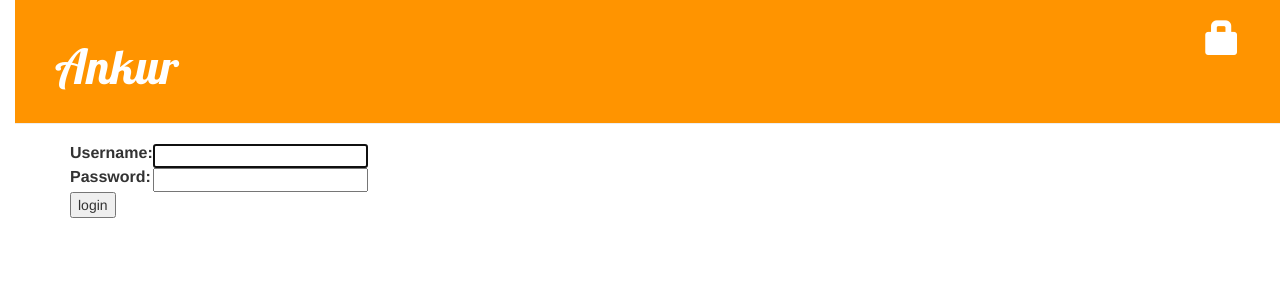
After one commit to AnkurBegining/my-first-blog, a Django app: page /accounts/login/ in a window 1280 px wide. The commit adds this page. Shown: the top 300 px of the page. Run offline with Django 3.2, Linux system fonts and the light colour scheme; some libraries are stand-ins or nearby versions.

Commit message:
feat: log in and log out option added.

```diff
--- a/blog/templates/blog/base.html
+++ b/blog/templates/blog/base.html
@@ -11,8 +11,14 @@
 <body>
 <div class="page-header">
     {% if user.is_authenticated %}
-    <a href="{% url 'post_new' %}" class="top-menu"><span class="glyphicon glyphicon-plus"></span></a>
-    <a href="{% url 'post_draft_list' %}" class="top-menu"><span class="glyphicon glyphicon-edit"></span></a>
+        <a href="{% url 'post_new' %}" class="top-menu"><span class="glyphicon glyphicon-plus"></span></a>
+        <a href="{% url 'post_draft_list' %}" class="top-menu"><span class="glyphicon glyphicon-edit"></span></a>
+        <p class="top-menu">Hello {{ user.username }} <small>(<a href="{% url 'logout' %}">Log out</a>)</small></p>
+
+    {% else %}
+        <a href="{% url 'login' %}" class="top-menu"><span class="glyphicon glyphicon-lock"></span></a>
+
+
     {% endif %}
 
     <h1><a href="/">Ankur</a></h1>
--- /dev/null
+++ b/blog/templates/registration/login.html
@@ -0,0 +1,24 @@
+{% extends "blog/base.html" %}
+
+{% block content %}
+    {% if form.errors %}
+        <p>Your username and password didn't match. Please try again.</p>
+    {% endif %}
+
+    <form method="post" action="{% url 'login' %}">
+    {% csrf_token %}
+        <table>
+        <tr>
+            <td>{{ form.username.label_tag }}</td>
+            <td>{{ form.username }}</td>
+        </tr>
+        <tr>
+            <td>{{ form.password.label_tag }}</td>
+            <td>{{ form.password }}</td>
+        </tr>
+        </table>
+
+        <input type="submit" value="login" />
+        <input type="hidden" name="next" value="{{ next }}" />
+    </form>
+{% endblock %}
--- a/blog_by_django/settings.py
+++ b/blog_by_django/settings.py
@@ -114,6 +114,8 @@ USE_L10N = True
 
 USE_TZ = True
 
+LOGIN_REDIRECT_URL = '/'
+
 
 # Static files (CSS, JavaScript, Images)
 # https://docs.djangoproject.com/en/1.11/howto/static-files/
--- a/blog_by_django/urls.py
+++ b/blog_by_django/urls.py
@@ -15,8 +15,11 @@ Including another URLconf
 """
 from django.conf.urls import url, include
 from django.contrib import admin
+from django.contrib.auth import views
 
 urlpatterns = [
     url(r'^admin/', admin.site.urls),
+    url(r'^accounts/login/$', views.login),
+    url(r'^accounts/logout/$', views.logout, name='logout', kwargs={'next_page': '/'}),
     url(r'',include('blog.urls')),
 ]
```
Also changed, not shown: blog/views.py (+16 -1 lines).
